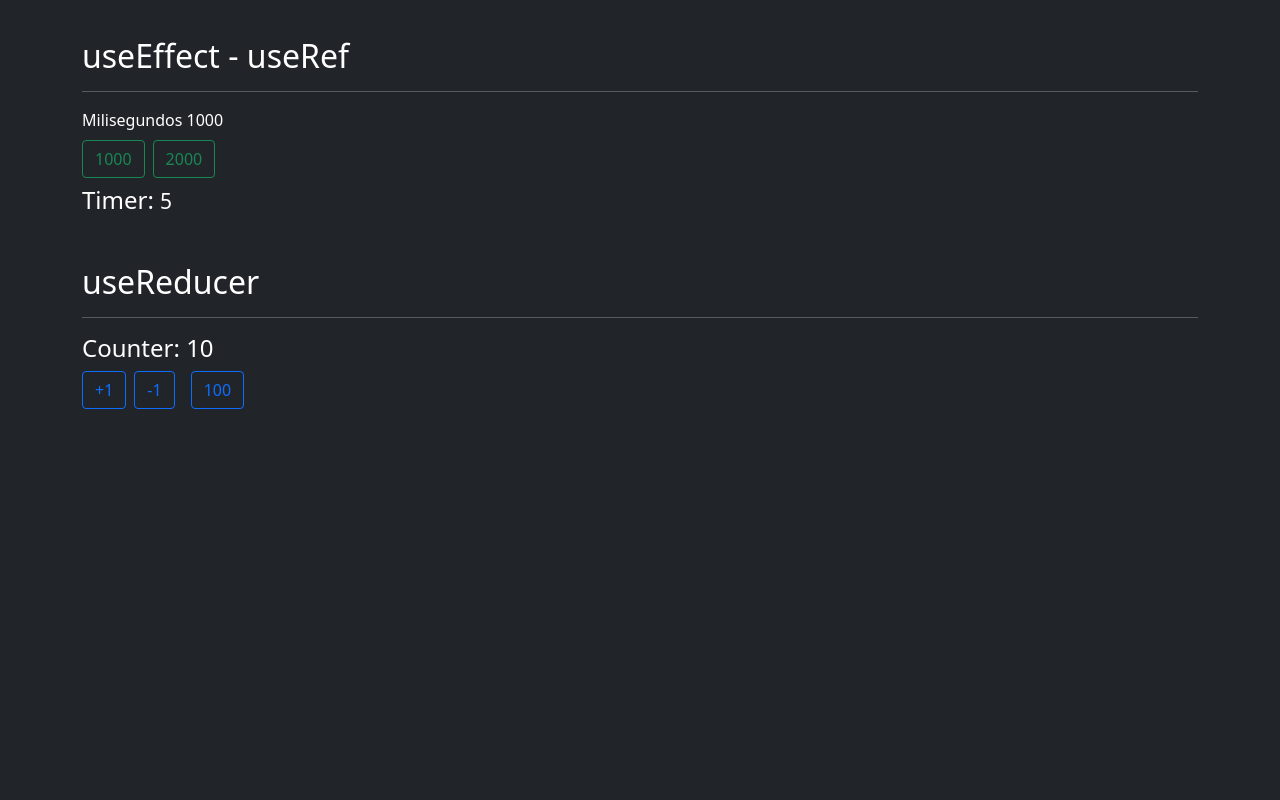
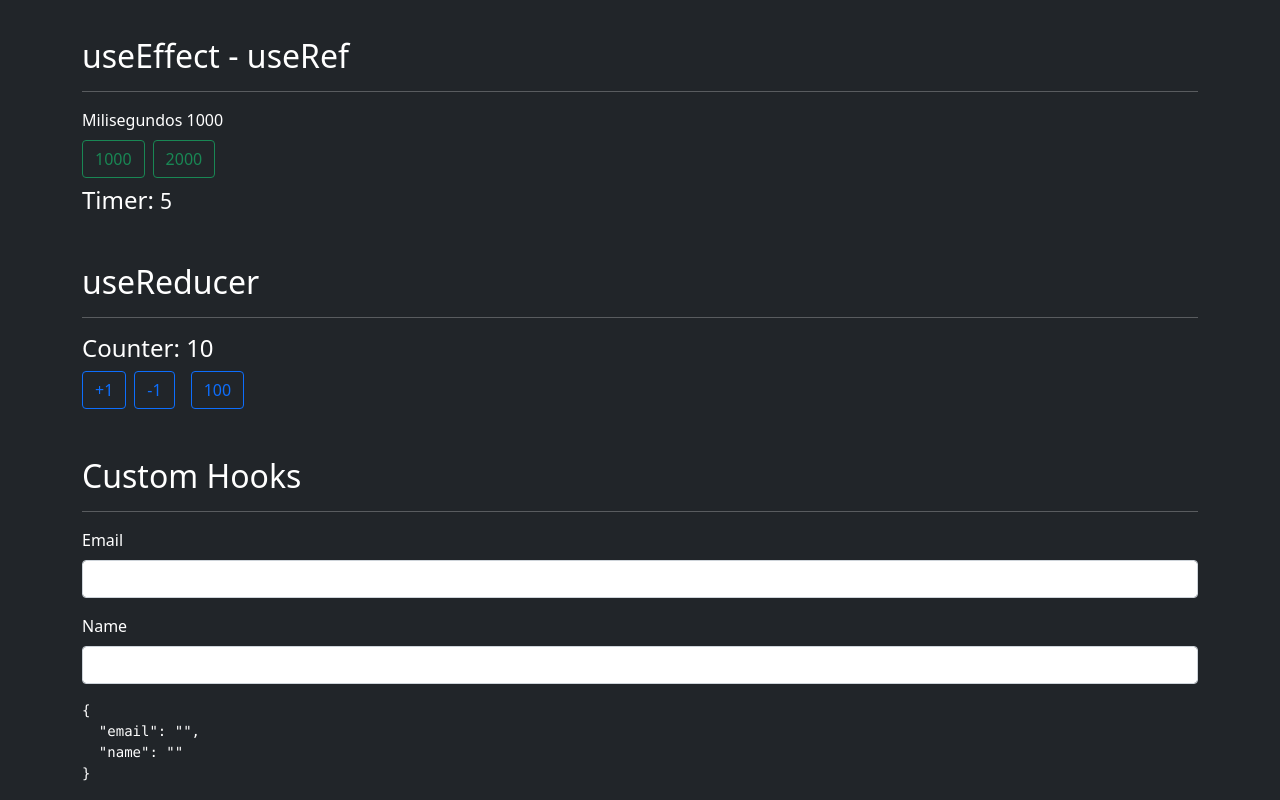
Before and after one commit to TomasCuevas/Aprendiendo-React-Ts, a React (Vite) app: page / in a window 1280 px wide. Shown: the part 400-1200 px from the top of the page. Before the commit the page ends 809 px from the top, so only its background shows below. Built offline with nearby package versions, Linux system fonts and the light colour scheme.

Commit message:
customHooks in React+Ts

```diff
--- a/src/App.tsx
+++ b/src/App.tsx
@@ -7,6 +7,9 @@ import { TimerPadre } from './components/TimerPadre';
 
 // useReducer
 import { CounterRed } from './components/CounterRed';
+
+// customHooks
+import { Form } from './components/Form';
 
 export const App = () => {
   return (
@@ -26,6 +29,10 @@ export const App = () => {
       <h2 className="mt-5">useReducer</h2>
       <hr />
       <CounterRed />
+
+      <h2 className="mt-5">Custom Hooks</h2>
+      <hr />
+      <Form />
     </>
   );
 };
--- /dev/null
+++ b/src/components/Form.tsx
@@ -0,0 +1,44 @@
+import { useForm } from '../hooks/useForm';
+
+interface FormData {
+  email: string;
+  name: string;
+  age?: number;
+}
+
+export const Form = () => {
+  const { form, email, name, age, onInputChange } = useForm<FormData>({
+    email: '',
+    name: '',
+  });
+
+  return (
+    <>
+      <form>
+        <div className="mb-3">
+          <label className="form-label">Email</label>
+          <input
+            value={email}
+            onChange={onInputChange}
+            type="email"
+            className="form-control"
+            name="email"
+          />
+        </div>
+
+        <div className="mb-3">
+          <label className="form-label">Name</label>
+          <input
+            value={name}
+            onChange={onInputChange}
+            type="text"
+            className="form-control"
+            name="name"
+          />
+        </div>
+      </form>
+
+      <pre>{JSON.stringify(form, null, 2)}</pre>
+    </>
+  );
+};
--- /dev/null
+++ b/src/hooks/useForm.ts
@@ -0,0 +1,21 @@
+import { ChangeEvent, useState } from 'react';
+
+export const useForm = <T>(initialState: T) => {
+  const [form, setForm] = useState(initialState);
+
+  const onInputChange = ({ target }: ChangeEvent<HTMLInputElement>) => {
+    setForm({
+      ...form,
+      [target.name]: target.value,
+    });
+  };
+
+  return {
+    // properties
+    ...form,
+    form,
+
+    // methods
+    onInputChange,
+  };
+};
```
